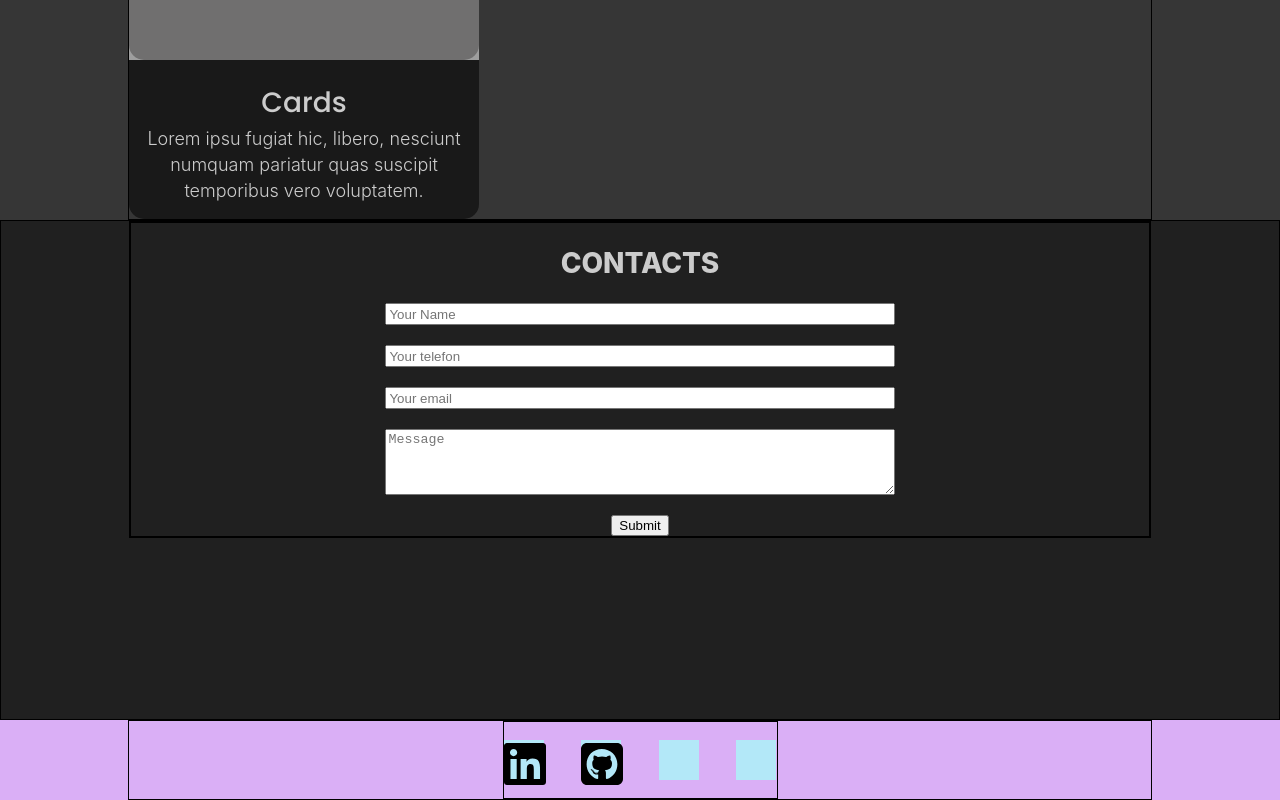
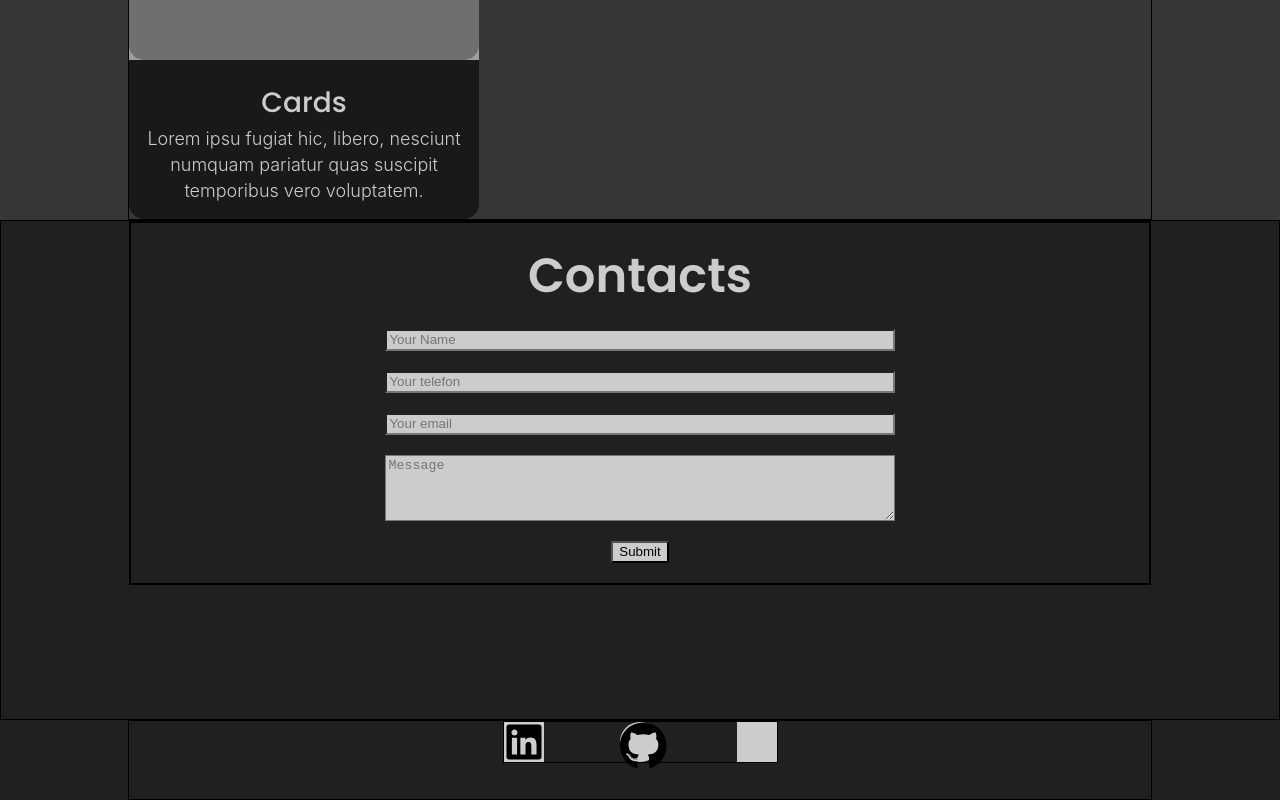
Before and after one commit to evgenijkadyrov/portfolio, a React (Create React App) app: page / in a window 1280 px wide. Shown: the part 2689-3489 px from the top of the page. Built offline with nearby package versions, Linux system fonts and the light colour scheme; grey boxes are pictures that could not be loaded.

Commit message:
change color contact, try fix footer

```diff
--- a/src/Contact/Contact.module.scss
+++ b/src/Contact/Contact.module.scss
@@ -1,4 +1,5 @@
 @import "src/common/styles/sass/variables";
+@import "src/common/styles/sass/mixins";
 
 .contact_wrapper {
     min-height: 500px;
@@ -13,10 +14,10 @@
         justify-content: space-between;
 
         .title {
+            @include text($TitleFontFamily, 48px, 26px, $textColor);
             color:#CCCCCC;
-            font-size: 28px;
-            font-weight: 800;
-            text-transform: uppercase;
+            font-weight: 600;
+
             display: flex;
             justify-content: center;
         }
@@ -30,12 +31,20 @@
             .input {
                 margin-bottom: 20px;
                 height: 22px;
+                background-color: #CCCCCC;
             }
 
             .textarea {
                 margin-bottom: 20px;
+                background-color: #CCCCCC;
 
             }
+
+        }
+        .input {
+            margin-bottom: 20px;
+            height: 22px;
+            background-color: #CCCCCC;
         }
     }
 }
--- a/src/Footer/Footer.js
+++ b/src/Footer/Footer.js
@@ -3,7 +3,7 @@ import style from './Footer.module.scss'
 import styleContainer from '../common/styles/Container.module.css'
 import { FontAwesomeIcon } from '@fortawesome/react-fontawesome'
 import { faLinkedin } from '@fortawesome/free-brands-svg-icons'
-import { faGithubSquare } from '@fortawesome/free-brands-svg-icons'
+import { faGithub } from '@fortawesome/free-brands-svg-icons'
 
 
 
@@ -12,11 +12,15 @@ const Footer = () => {
         <div className={style.footer_wrapper}>
             <div className={`${styleContainer.container} ${style.container}`}>
                 <div className={style.items}>
+                    <div className={style.icon}>
+                        <FontAwesomeIcon className={style.icon } icon={faLinkedin} size={'3x'}/>
+                    </div>
+                    <div className={`${style.icon} ${style.round}`}>
+                        <FontAwesomeIcon icon={faGithub} size={'3x'}/>
+                    </div>
 
-                    <div className={style.icon}> <FontAwesomeIcon icon={faLinkedin} size={'3x'}/></div>
 
-                    <div className={style.icon}><FontAwesomeIcon icon={faGithubSquare} size={'3x'}/></div>
-                    <div className={style.icon}></div>
+
                     <div className={style.icon}></div>
                 </div>
             </div>
--- a/src/Footer/Footer.module.scss
+++ b/src/Footer/Footer.module.scss
@@ -1,12 +1,12 @@
+@import "src/common/styles/sass/variables";
 .footer_wrapper {
     height: 80px;
-    background-color: #daaff6;
-}
-
+    background-color: $primaryColor;
     .container {
         display: flex;
         justify-content: center;
-}
+
+
 
         .items {
             min-width: 275px;
@@ -15,10 +15,17 @@
             justify-content: space-between;
             align-items: center;
             border: 1px solid;
-}
+            position: absolute;
+
 
             .icon {
                 height: 40px;
                 width: 40px;
-    background-color: #b3e8f8;
+                background-color: #CCCCCC;
             }
+            .round{
+                border-radius: 50%;
+            }
+        }
+    }
+}
```
Lines whose indentation alone changed are shown as unchanged.
